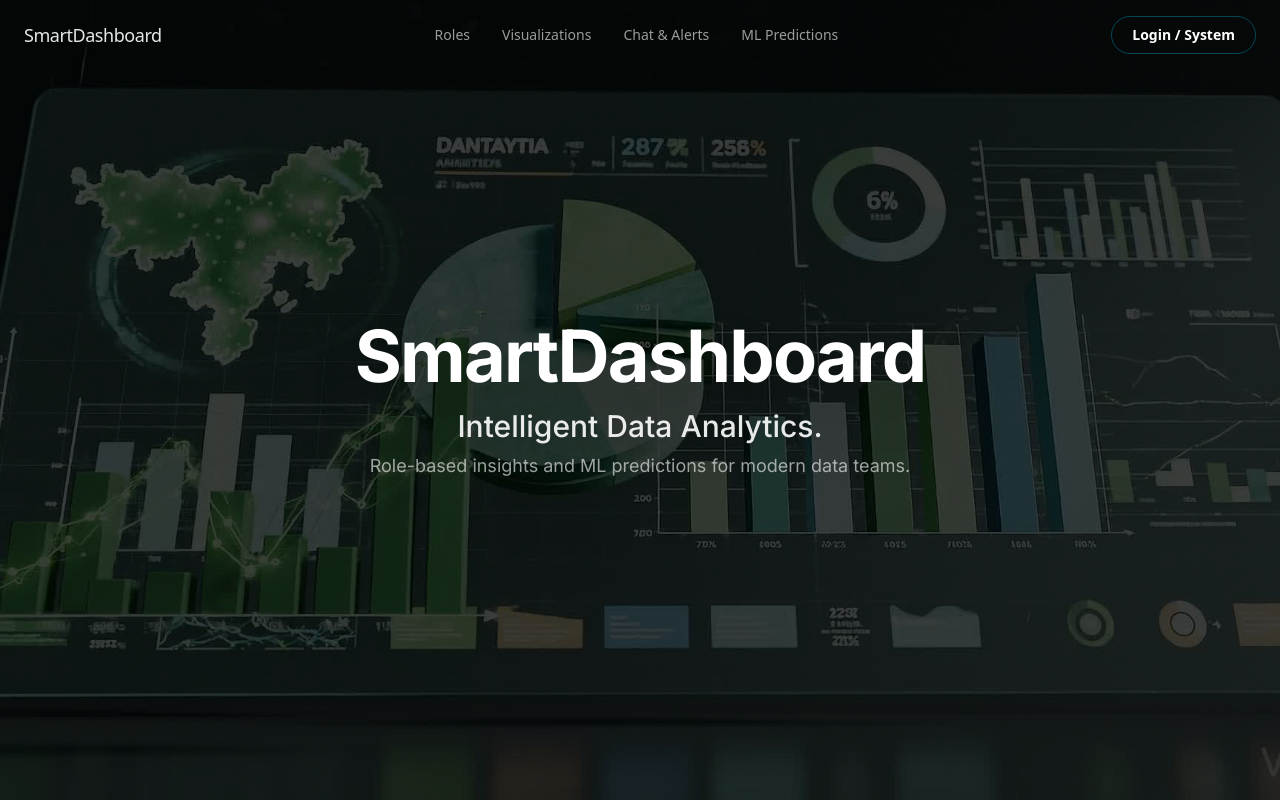
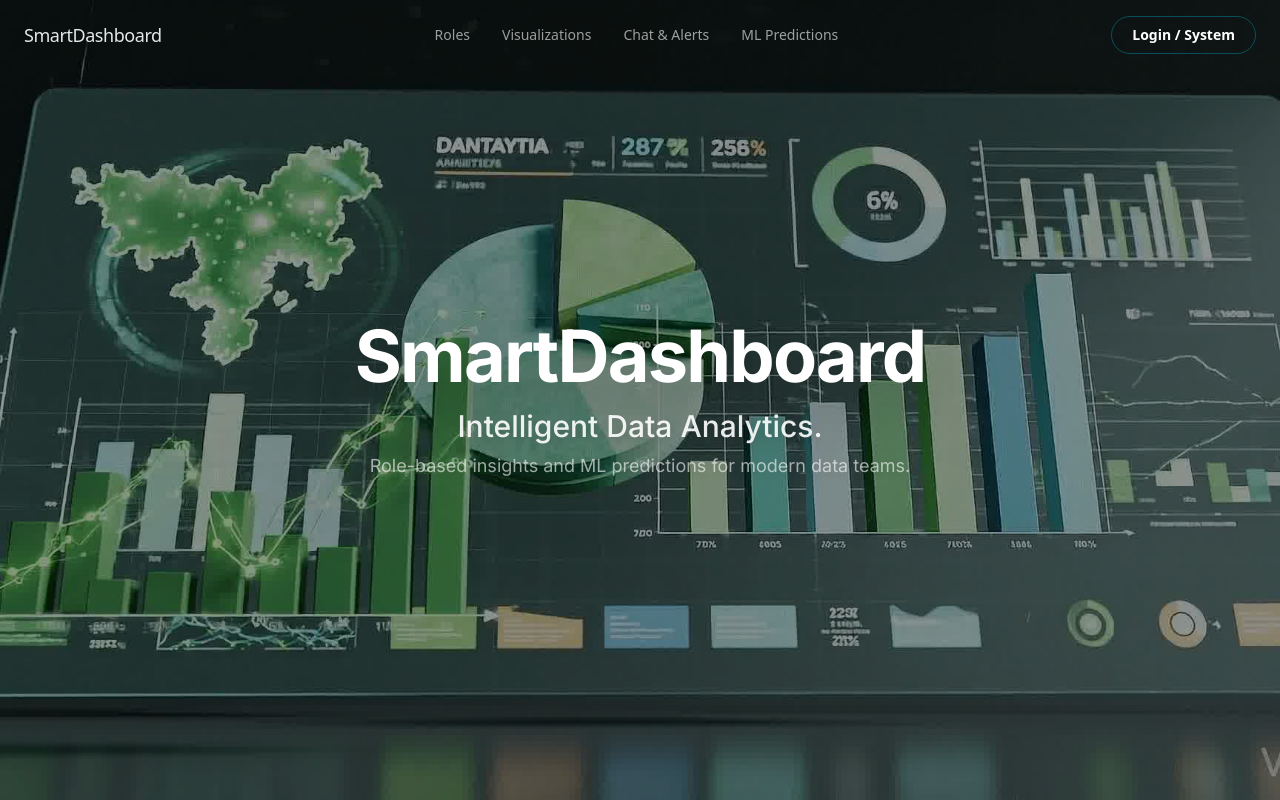
Before and after one commit to yadavjyothsnaa-source/smartdashboard, a Next.js app: page / in a window 1280 px wide. Shown: the top 800 px of the page. Built offline with nearby package versions, Linux system fonts and the light colour scheme.

Commit message:
Fix React hook hydration bug and tweak overlay

```diff
--- a/src/components/CanvasSequence.tsx
+++ b/src/components/CanvasSequence.tsx
@@ -106,7 +106,7 @@ const CanvasSequence = () => {
         className="w-full h-full object-cover"
       />
       {/* Dark overlay to make text highly readable and background not blurry/distracting */}
-      <div className="absolute inset-0 bg-black/75 pointer-events-none"></div>
+      <div className="absolute inset-0 bg-black/40 pointer-events-none"></div>
     </div>
   );
 };
--- a/src/components/ScrollStory.tsx
+++ b/src/components/ScrollStory.tsx
@@ -1,10 +1,24 @@
 "use client";
 
+import { useState, useEffect } from "react";
 import { motion } from "framer-motion";
 
 export default function ScrollStory() {
+  const [isMounted, setIsMounted] = useState(false);
+
+  useEffect(() => {
+    setIsMounted(true);
+  }, []);
+
+  if (!isMounted) {
+    return (
+      <div className="relative w-full z-10 flex flex-col items-center justify-center min-h-[400vh]">
+      </div>
+    );
+  }
+
   return (
-    <div className="relative w-full z-10 flex flex-col">
+    <div className="relative w-full z-10 flex flex-col overflow-hidden">
 
       {/* HERO */}
       <section className="h-screen w-full flex flex-col items-center justify-center px-4 snap-center">
```
